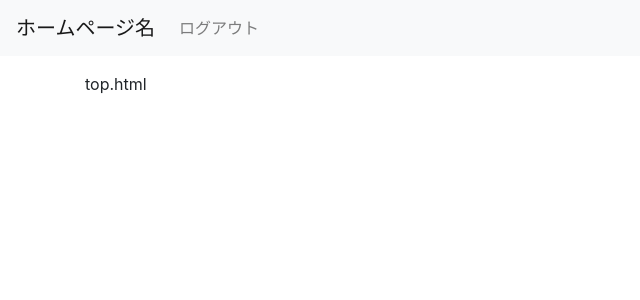
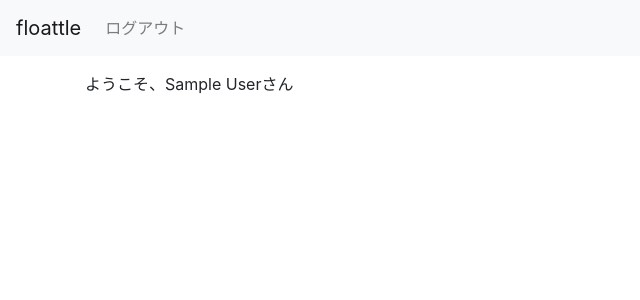
Before and after one commit to nagamiya/floattle, a Django app: page /top/ in a window 1280 px wide. Shown: the top 300 px of the page, without its empty margins (0-640 px from the left). Run offline with Django 3.2, Linux system fonts and the light colour scheme; the visitor is signed in with stand-in values (Sample User, id 1); some libraries are stand-ins or nearby versions.

Commit message:
templateファイル内でユーザーオブジェクトにアクセスできた

```diff
--- a/floattle/templates/floattle/base.html
+++ b/floattle/templates/floattle/base.html
@@ -16,7 +16,7 @@
 <body>
     <!-- ナビバー -->
     <nav class="navbar navbar-expand-lg navbar-light bg-light">
-        <a class="navbar-brand" href="{% url 'floattle:top' %}">ホームページ名</a>
+        <a class="navbar-brand" href="{% url 'floattle:top' %}">floattle</a>
         <button class="navbar-toggler" type="button" data-toggle="collapse" data-target="#navbarSupportedContent"
             aria-controls="navbarSupportedContent" aria-expanded="false" aria-label="Toggle navigation">
             <span class="navbar-toggler-icon"></span>
--- a/floattle/templates/floattle/top.html
+++ b/floattle/templates/floattle/top.html
@@ -1,4 +1,4 @@
 {% extends "floattle/base.html" %}
 {% block content %}
-<p> top.html</p>
+    <p>ようこそ、{{ user.name }}さん</p>
 {% endblock %}
```
